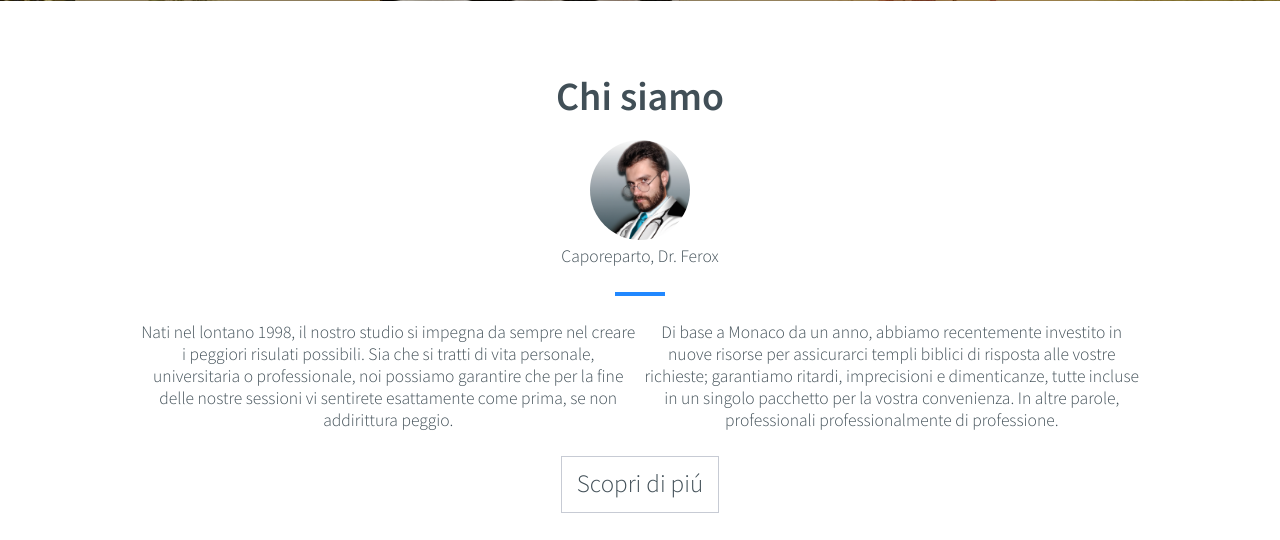
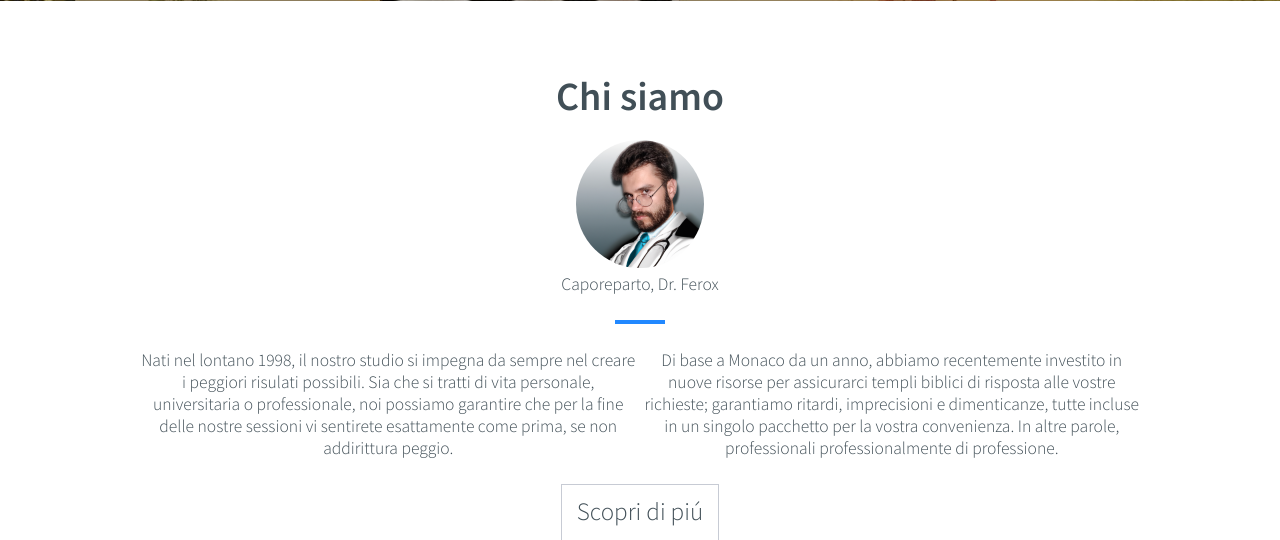
Before and after one commit to deadlyseagull/blessedhelp.com, a PHP site: page / in a window 1280 px wide. Shown: the part 799-1339 px from the top of the page. Run offline with PHP 8.4, Linux system fonts and the light colour scheme.

Commit message:
please stop

```diff
--- a/assets/css/main.css
+++ b/assets/css/main.css
@@ -551,7 +551,7 @@ footer ul.links a svg:hover path {
     margin-top: 20px;
 }
 
-.circular--square { border-radius: 50%;  max-width: 10%; max-height: 10%}
+.circular--square { border-radius: 50%;  width: 10%; height: 10%}
 
 section#wrapper {
     max-height: 10px; /* 100px x3 = 300 */
```
